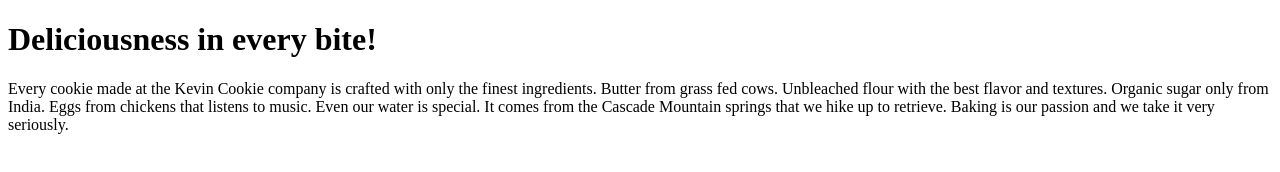
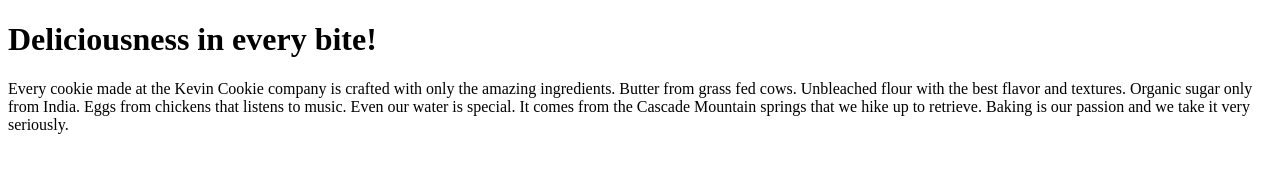
Before and after one commit to PriyanshiTyagi/GitHubTest, a plain HTML site: page index.htm in a window 1280 px wide. Drawn offline with Linux system fonts and the light colour scheme.

Commit message:
Updated index file

```diff
--- a/index.htm
+++ b/index.htm
@@ -3,7 +3,7 @@
 <body>
 
 <h1>Deliciousness in every bite!</h1>
-<p>Every cookie made at the Kevin Cookie company is crafted with only the finest ingredients. Butter from grass fed cows. Unbleached flour with the best flavor and textures. Organic sugar only from India. Eggs from chickens that listens to music. Even our water is special. It comes from the Cascade Mountain springs that we hike up to retrieve. Baking is our passion and we take it very seriously.</p>
+<p>Every cookie made at the Kevin Cookie company is crafted with only the amazing ingredients. Butter from grass fed cows. Unbleached flour with the best flavor and textures. Organic sugar only from India. Eggs from chickens that listens to music. Even our water is special. It comes from the Cascade Mountain springs that we hike up to retrieve. Baking is our passion and we take it very seriously.</p>
 
 </body>
 </html>
```
